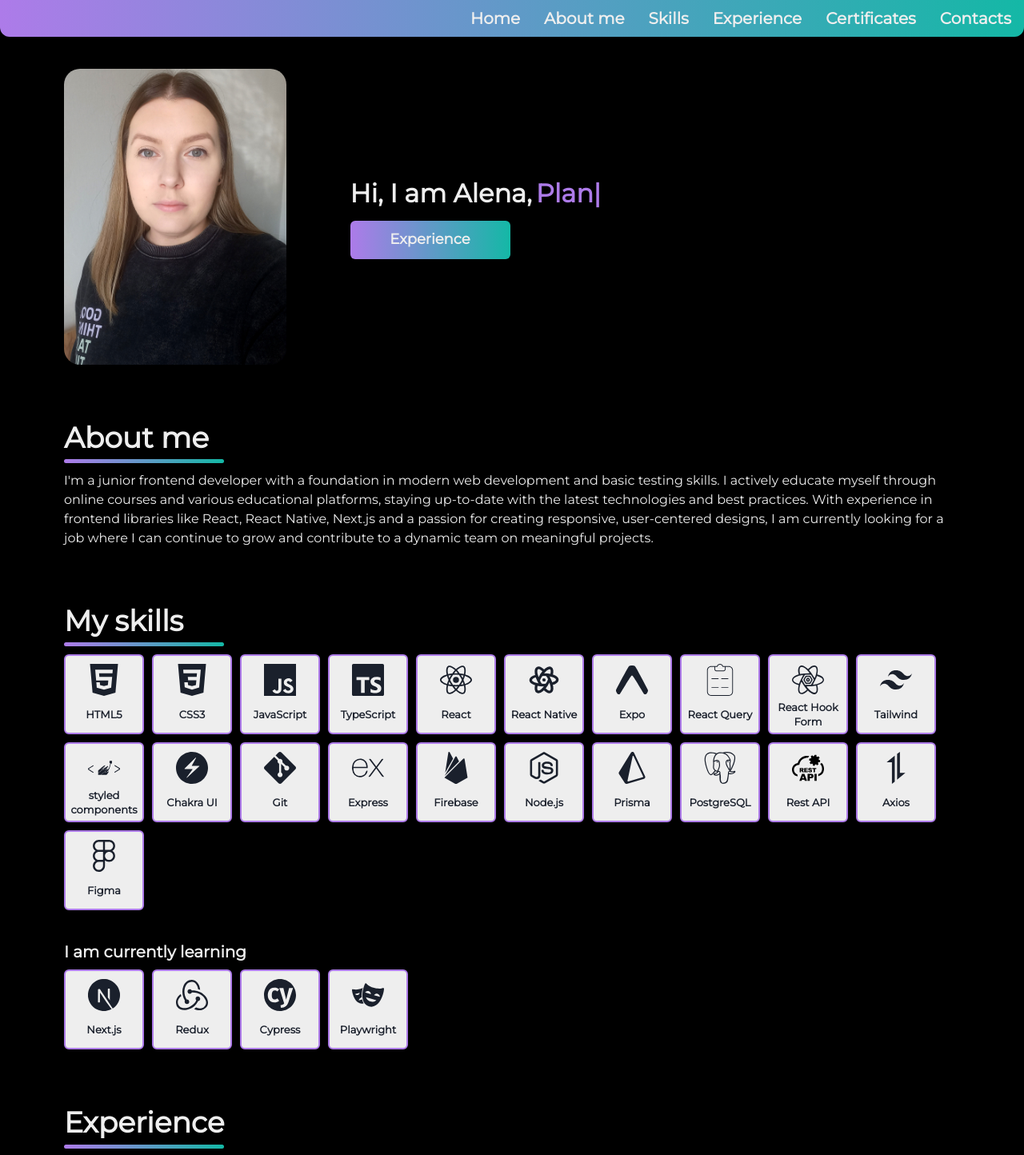
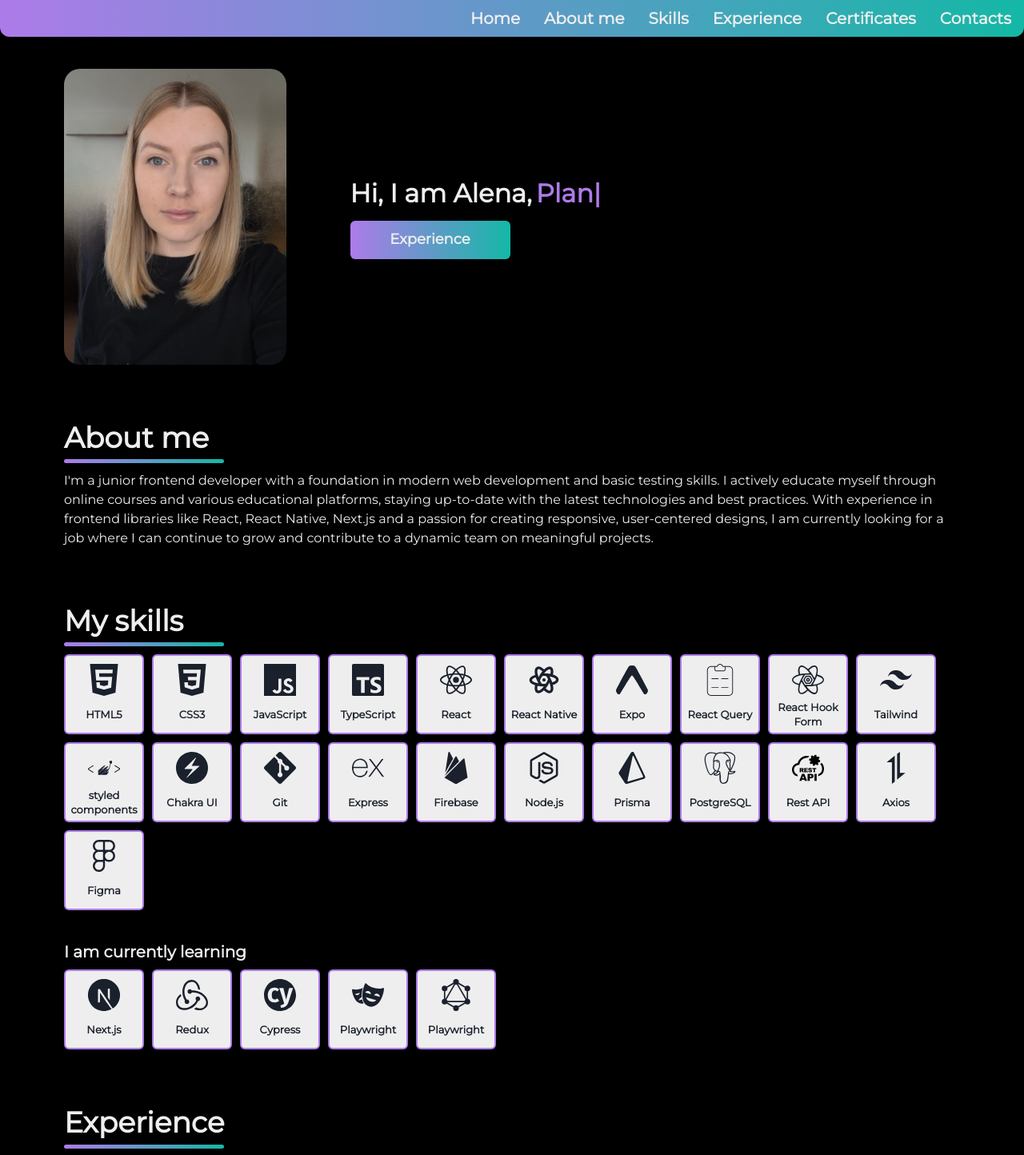
Before and after one commit to BruhovaAlena/my-portfolio, a React (Create React App) app: page / in a window 1280 px wide. Shown: the top 1444 px of the page at 80% size. Built offline with nearby package versions, Linux system fonts and the light colour scheme.

Commit message:
add skills and change photo

```diff
--- a/src/components/sections/Home.tsx
+++ b/src/components/sections/Home.tsx
@@ -1,6 +1,6 @@
 import { Button, Flex, Image, Show, Text } from '@chakra-ui/react';
 import { TypeAnimation } from 'react-type-animation';
-import myPhoto from '../../images/myPhoto.jpg';
+import photo from '../../images/photo.jpg';
 
 const Home = () => {
   return (
@@ -11,7 +11,7 @@ const Home = () => {
       mt={10}
     >
       <Image
-        src={myPhoto}
+        src={photo}
         w={{ base: '200px', md: '250px', lg: '290px' }}
         h={{ base: '250px', md: '320px', lg: '370px' }}
         borderRadius="20px"
--- a/src/components/sections/Skills.tsx
+++ b/src/components/sections/Skills.tsx
@@ -1,4 +1,4 @@
-import { Flex, Box, theme, Heading } from '@chakra-ui/react';
+import { Flex, Box, Heading } from '@chakra-ui/react';
 import ItemSkill from '../units/ItemSkill';
 import { IconName } from '../../constants/icon';
 
@@ -153,6 +153,11 @@ const Skills = () => {
             iconName={IconName.PLAYWRIGHT}
             urlAddress="https://playwright.dev/"
           />
+          <ItemSkill
+            text="Playwright"
+            iconName={IconName.GRAPHQL}
+            urlAddress="https://playwright.dev/"
+          />
         </Flex>
       </Flex>
     </Box>
--- a/src/constants/icon.ts
+++ b/src/constants/icon.ts
@@ -21,7 +21,8 @@ import {
   SiPlaywright,
   SiFigma,
   SiExpo,
-  SiAxios
+  SiAxios,
+  SiGraphql
 } from 'react-icons/si';
 import { FaNodeJs } from 'react-icons/fa';
 import { TbBrandReactNative } from 'react-icons/tb';
@@ -55,7 +56,8 @@ export enum IconName {
   PLAYWRIGHT = 'playwright',
   FIGMA = 'figma',
   EXPO = 'expo',
-  AXIOS = 'axios'
+  AXIOS = 'axios',
+  GRAPHQL = 'graphql'
 }
 
 export const IconMapper = {
@@ -85,5 +87,6 @@ export const IconMapper = {
   [IconName.PLAYWRIGHT]: SiPlaywright,
   [IconName.FIGMA]: SiFigma,
   [IconName.EXPO]: SiExpo,
-  [IconName.AXIOS]: SiAxios
+  [IconName.AXIOS]: SiAxios,
+  [IconName.GRAPHQL]: SiGraphql
 };
```
Also changed, not shown: src/images/photo.jpg (added).
